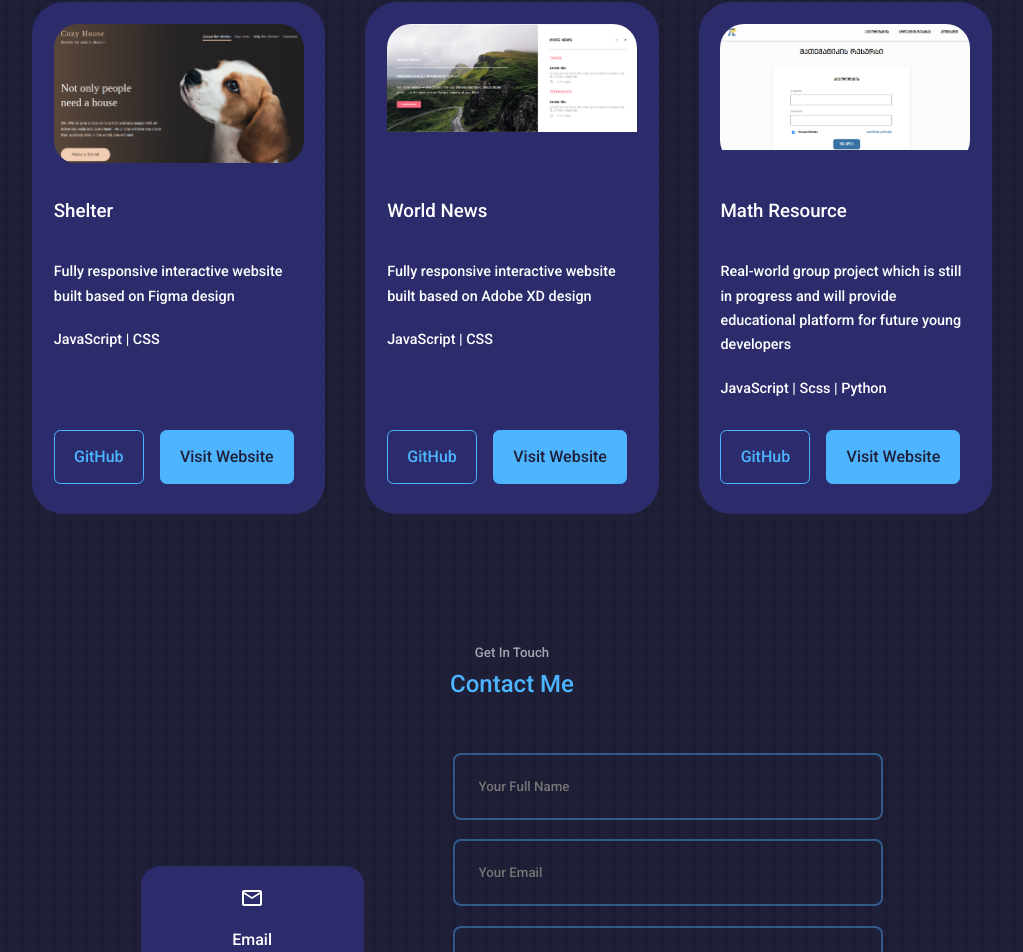
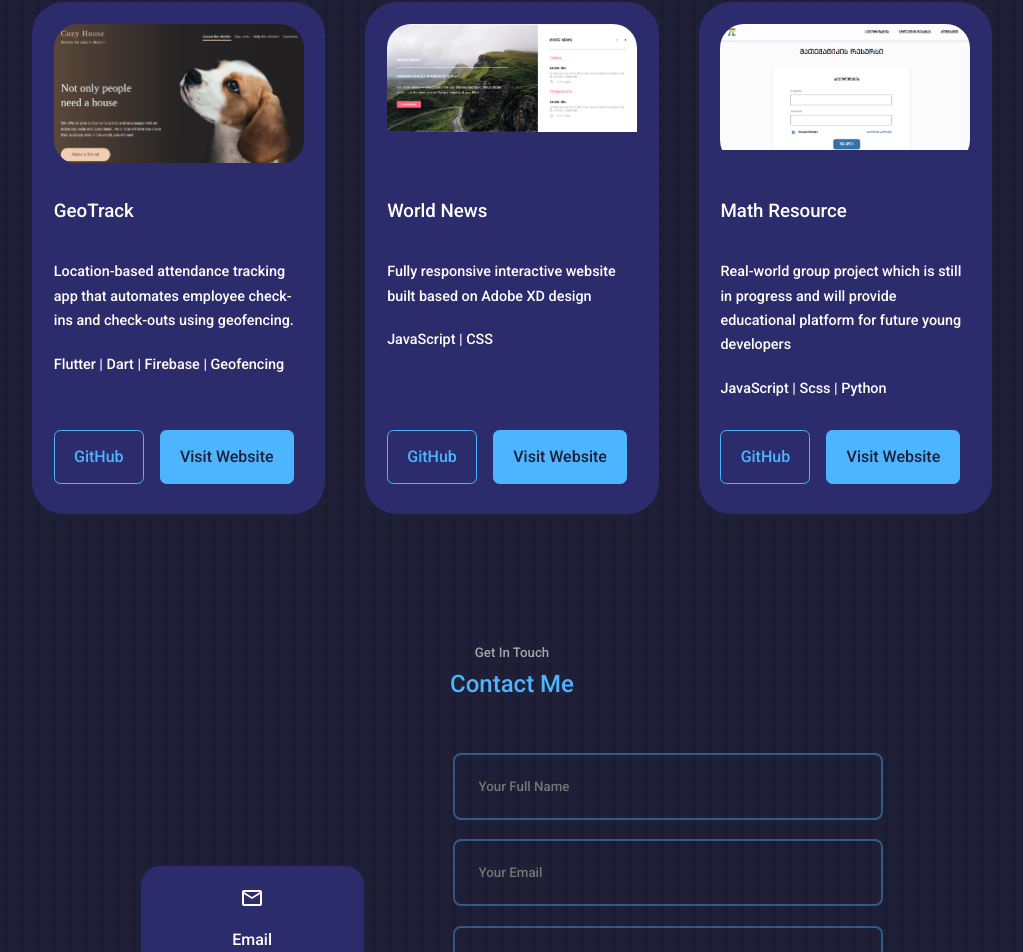
Before and after one commit to Aditya75420/Aditya_React_Portfolio, a React (Create React App) app: page / in a window 1280 px wide. Shown: the part 2491-3443 px from the top of the page, without its empty margins (128-1151 px from the left). Built offline with nearby package versions, Linux system fonts and the light colour scheme.

Commit message:
Update Portfolio.jsx

```diff
--- a/src/components/portfolio/Portfolio.jsx
+++ b/src/components/portfolio/Portfolio.jsx
@@ -41,13 +41,13 @@ const Portfolio = () => {
     },
     {
       id: 4,
-      title: 'Shelter',
+      title: 'GeoTrack',
       img: IMG3,
       description:
-        'Fully responsive interactive website built based on Figma design',
-      technologies: 'JavaScript | CSS',
-      link: 'https://meri-mg.github.io/shelter/pages/main/index.html',
-      github: 'https://github.com/Meri-MG/shelter',
+        'Location-based attendance tracking app that automates employee check-ins and check-outs using geofencing.',
+      technologies: 'Flutter | Dart | Firebase | Geofencing',
+      link: 'https://drive.google.com/file/d/1c5cO3Ua_-GYaEo4y4mjWLptKzcjgeEqg/view?usp=sharing',
+      github: '',
     },
     {
       id: 5,
```
